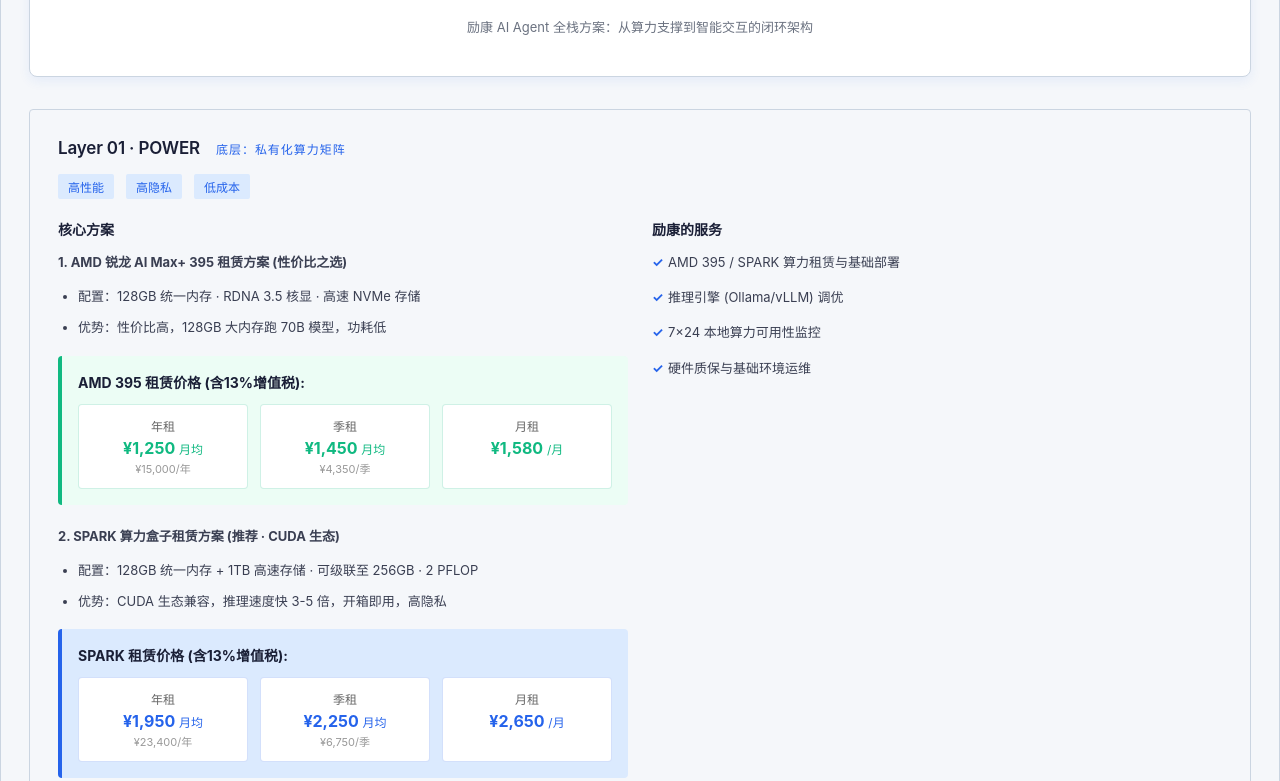
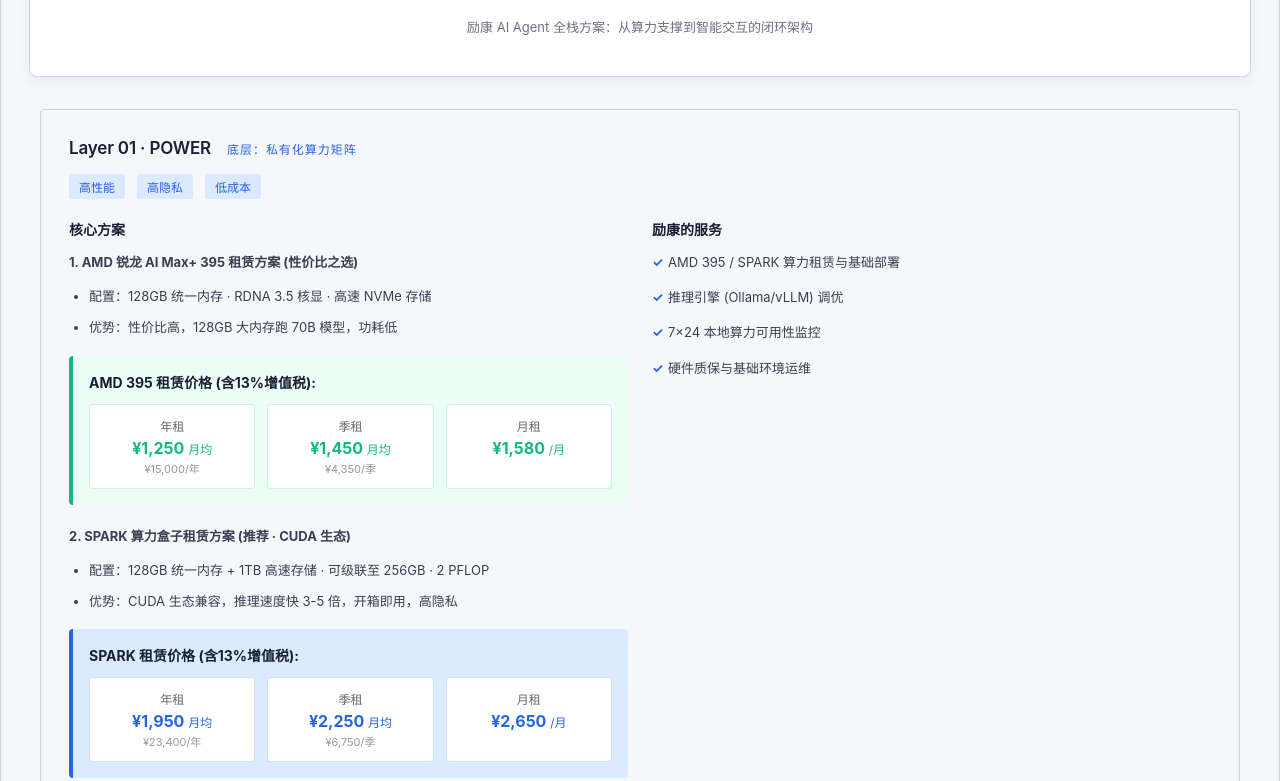
Before and after one commit to rogercwchenhk/leadcom-website, a plain HTML site: page ai-solutions.html in a window 1280 px wide. Shown: the part 1468-2249 px from the top of the page. Drawn offline with Linux system fonts and the light colour scheme.

Commit message:
fix: constrain arch-grid max-width to 1200px for wide screens

```diff
--- a/ai-solutions.html
+++ b/ai-solutions.html
@@ -96,7 +96,7 @@ a.nav-wechat:hover{color:var(--copper2)}
 
 /* ===== 三层架构体系 ===== */
 .architecture{padding:40px 28px;border-bottom:var(--rule)}
-.arch-grid{display:grid;grid-template-columns:1fr;gap:24px;margin-top:24px}
+.arch-grid{display:grid;grid-template-columns:1fr;gap:24px;margin-top:24px;max-width:1200px;margin-left:auto;margin-right:auto}
 .arch-layer{padding:28px;border:var(--rule);border-radius:4px;background:var(--sand);transition:all 0.3s ease}
 .arch-layer:hover{background:var(--sand2);transform:translateY(-4px);box-shadow:0 8px 16px rgba(37,99,235,0.1)}
 .arch-layer-header{display:flex;align-items:baseline;gap:16px;margin-bottom:16px}
```
